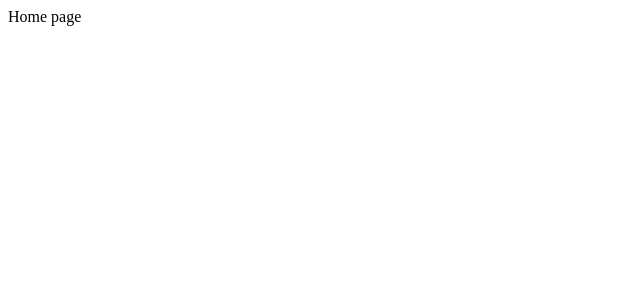
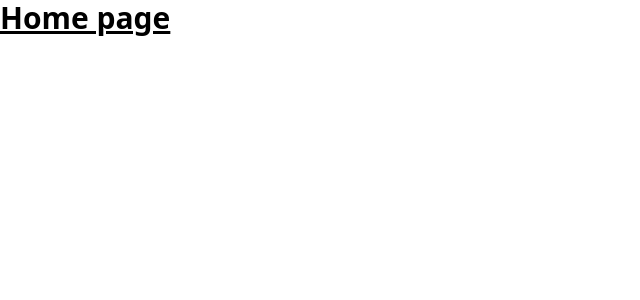
Before and after one commit to nonchain/Todo-list-Reduxtoolkit, a React (Vite) app: page / in a window 1280 px wide. Shown: the top 300 px of the page, without its empty margins (0-640 px from the left). Built offline with nearby package versions, Linux system fonts and the light colour scheme.

Commit message:
Install Tailwind css

```diff
--- a/package.json
+++ b/package.json
@@ -16,6 +16,9 @@
     "@types/react": "^18.0.24",
     "@types/react-dom": "^18.0.8",
     "@vitejs/plugin-react": "^2.2.0",
+    "autoprefixer": "^10.4.13",
+    "postcss": "^8.4.18",
+    "tailwindcss": "^3.2.2",
     "vite": "^3.2.3"
   }
 }
--- /dev/null
+++ b/postcss.config.cjs
@@ -0,0 +1,6 @@
+module.exports = {
+  plugins: {
+    tailwindcss: {},
+    autoprefixer: {},
+  },
+}
--- a/src/App.jsx
+++ b/src/App.jsx
@@ -2,7 +2,7 @@ import React from 'react'
 
 const App = () => {
   return (
-    <div>
+    <div className="text-3xl font-bold underline">
       Home page
     </div>
   )
--- a/src/index.css
+++ b/src/index.css
@@ -0,0 +1,3 @@
+@tailwind base;
+@tailwind components;
+@tailwind utilities;
--- /dev/null
+++ b/tailwind.config.cjs
@@ -0,0 +1,20 @@
+/** @type {import('tailwindcss').Config} */
+module.exports = {
+  content: [
+    "./index.html",
+    "./src/**/*.{js,ts,jsx,tsx}",
+  ],
+  theme: {
+    extend: {
+      screens: {
+        sm: '390px',
+        md: '540px',
+        lg: '768px',
+        xl: '1024px',
+        '2xl': '1280px',
+        '3xl': '1440px',
+      },
+    },
+  },
+  plugins: [],
+}
```
Also changed, not shown: 1 other file (tests, documents, lock files or other folders).
